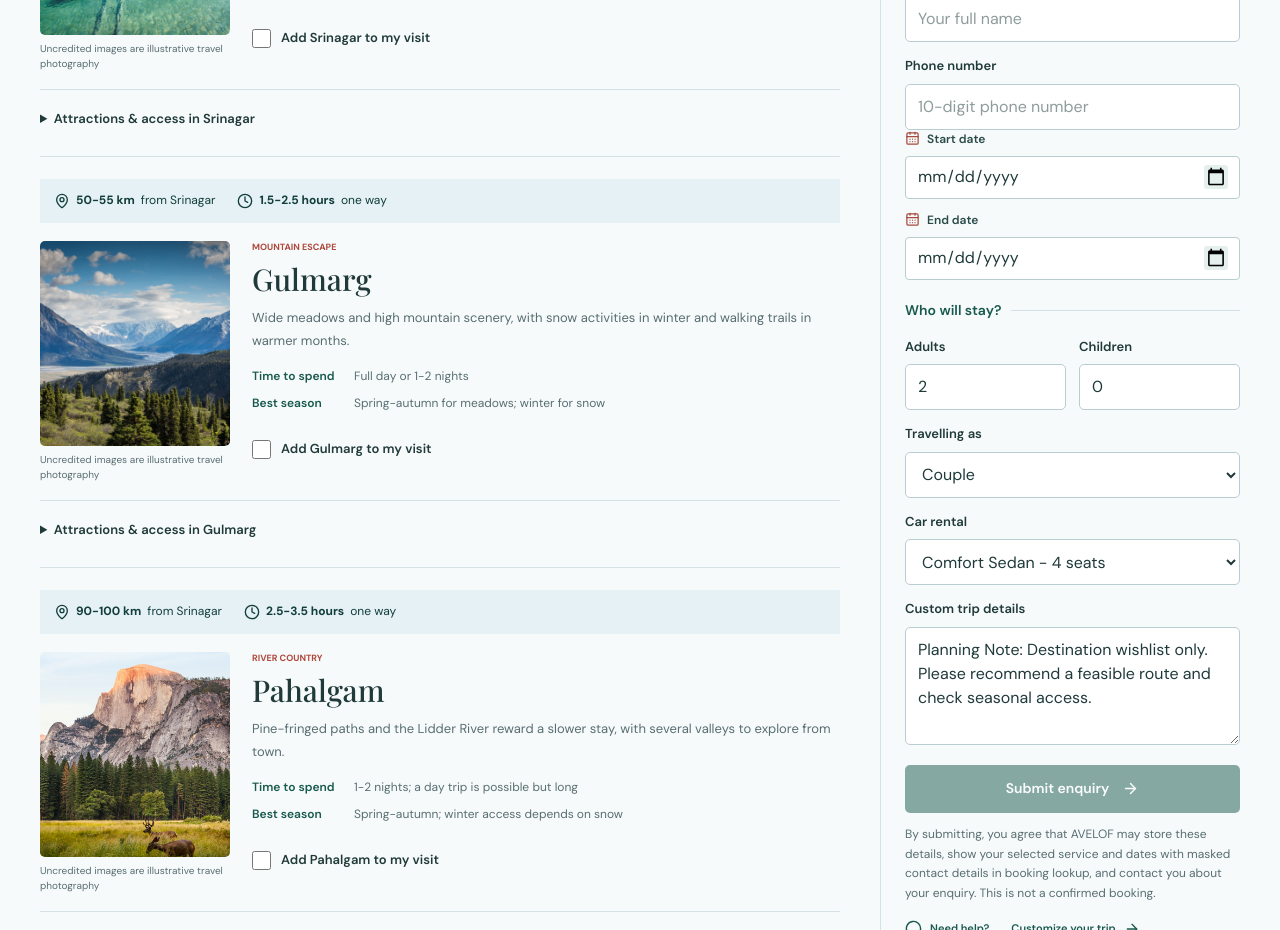
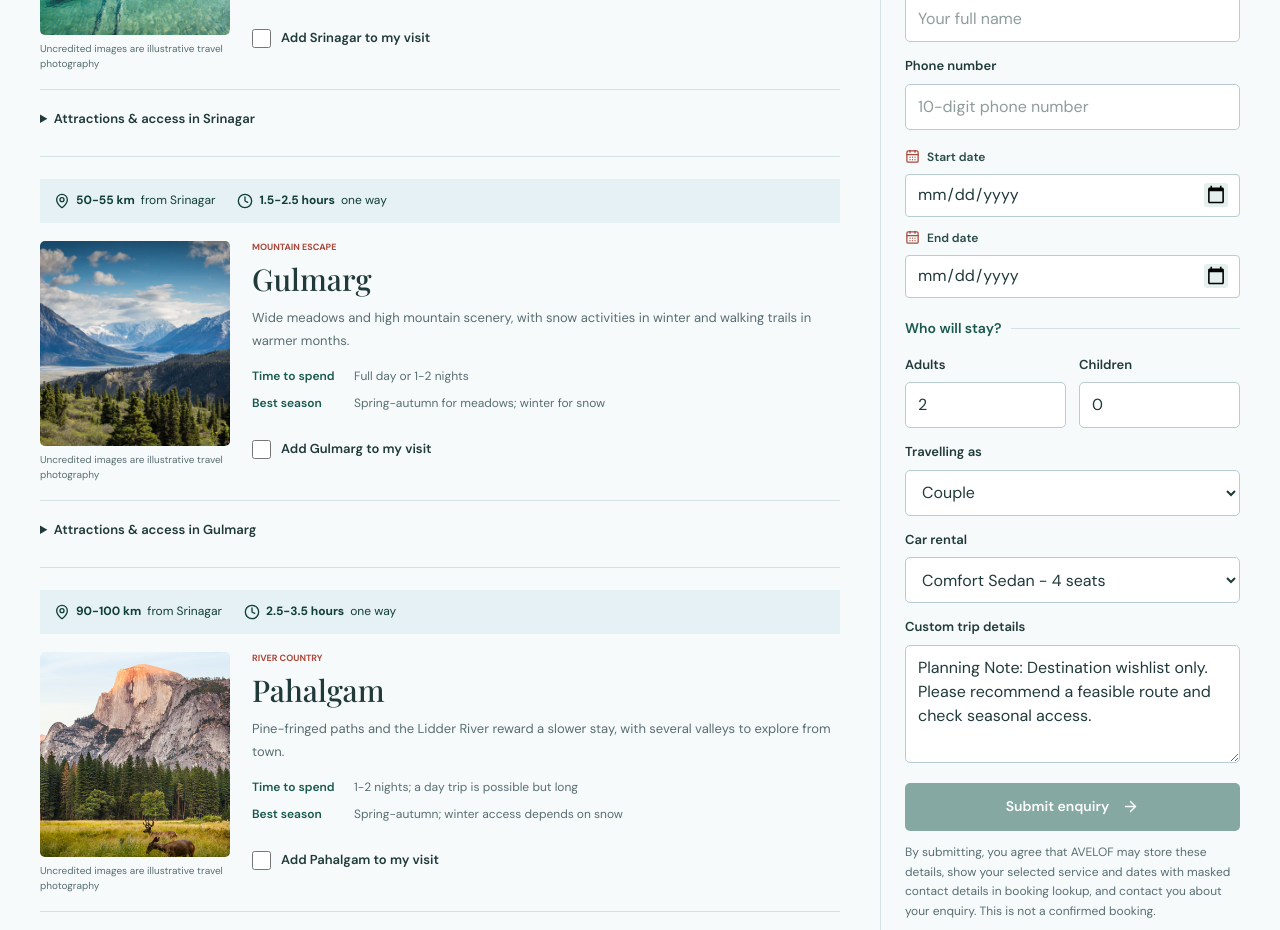
Before and after one commit to rohyat/avelof, a React (Vite) app: page /destinations in a window 1280 px wide. Shown: the part 1160-2090 px from the top of the page. Built offline with nearby package versions, Linux system fonts and the light colour scheme; a web font is replaced by a local one.

Commit message:
Add spacing before enquiry dates

```diff
--- a/src/index.css
+++ b/src/index.css
@@ -909,6 +909,7 @@ body.enquiry-open { overflow: hidden; }
 .planner-local { display: inline-flex; align-items: center; gap: 6px; color: #43615e; font-size: 11px; white-space: nowrap; }
 .trip-dates { display: grid; grid-template-columns: minmax(0, 1fr) minmax(0, 1fr) minmax(105px, .7fr); gap: 13px; padding: 20px 0 19px; border-bottom: 1px solid #dce5e5; }
 .enquiry-date-fields { grid-template-columns: repeat(2, minmax(0, 1fr)); gap: 12px; padding: 0; border: 0; }
+.enquiry-form > .enquiry-date-fields { margin-top: 18px; }
 .booking-modal .enquiry-date-fields input[type="date"] { box-sizing: border-box; height: 43px; min-height: 43px; padding: 0 11px; border: 1px solid #bacdce; border-radius: 4px; background: #fff; }
 .trip-dates label, .planner-field { min-width: 0; display: grid; align-content: start; gap: 8px; color: #294b49; font-size: 12px; font-weight: 600; }
 .trip-dates label > span, .planner-field > span { display: inline-flex; align-items: center; gap: 7px; }
```
